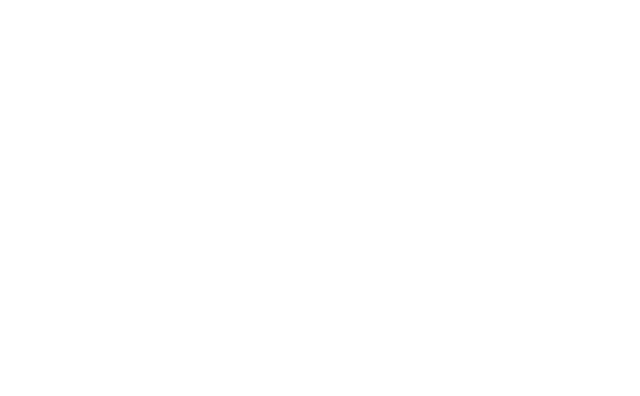
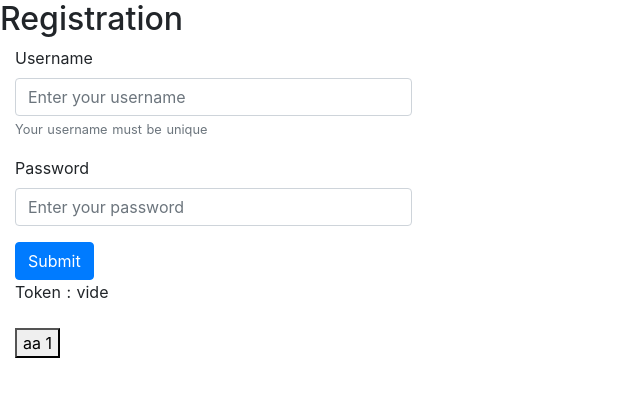
Before and after one commit to matteyeux/youtube, a Nuxt app in the folder newFront/myyoutubeapp/: page /auth/login in a window 1280 px wide. Before the commit this address had no page. Shown: the top 396 px of the page, without its empty margins (0-640 px from the left). Built offline with nearby package versions, Linux system fonts and the light colour scheme.

Commit message:
Authntification and save token in cookie

```diff
--- a/newFront/myyoutubeapp/layouts/default.vue
+++ b/newFront/myyoutubeapp/layouts/default.vue
@@ -3,6 +3,14 @@
     <nuxt />
   </div>
 </template>
+
+<script>
+export default {
+  data() {
+    this.$store.commit('updateToken', this.$cookies.get('token'))
+  }
+}
+</script>
 
 <style>
 html {
--- a/newFront/myyoutubeapp/nuxt.config.js
+++ b/newFront/myyoutubeapp/nuxt.config.js
@@ -42,6 +42,7 @@ export default {
     // Doc: https://axios.nuxtjs.org/usage
     '@nuxtjs/axios',
     '@nuxtjs/pwa',
+    'cookie-universal-nuxt',
   ],
   /*
   ** Axios module configuration
--- a/newFront/myyoutubeapp/package.json
+++ b/newFront/myyoutubeapp/package.json
@@ -16,6 +16,7 @@
     "axios": "^0.19.0",
     "bootstrap": "^4.1.3",
     "bootstrap-vue": "^2.0.0-rc.11",
+    "cookie-universal-nuxt": "^2.0.16",
     "element-ui": "^2.9.2",
     "nuxt": "^2.0.0"
   },
--- /dev/null
+++ b/newFront/myyoutubeapp/pages/auth/login.vue
@@ -0,0 +1,69 @@
+<template>
+  <div class="page_container">
+    <div>
+      <div class="nav">
+      </div>
+      <h2 class="subtitle">Registration</h2>
+      <div>
+        <div class="col-md-4">
+          <form @submit.prevent="formSubmit">
+          <div class="form-group">
+            <label for="InputUsername">Username</label>
+            <input type="text" v-model="username" class="form-control" id="InputUsername" placeholder="Enter your username" required>
+            <small id="usernameHelp" class="form-text text-muted">Your username must be unique</small>
+          </div>
+          <div class="form-group">
+            <label for="InputPassword">Password</label>
+            <input type="password" v-model="password" class="form-control" placeholder="Enter your password" required>
+          </div>
+          <button type="submit" class="btn btn-primary">Submit</button>
+          </form>
+          Token : {{ token }}
+          <br/>{{ $store.state.token }}<br/>
+          <button @click="$store.commit('updateToken', 'ahah')">aa {{ $store.state.counter }}</button>
+
+        </div>
+      </div>
+    </div>
+  </div>
+</template>
+
+<script>
+import axios from 'axios'
+
+export default {
+  data() {
+    return {
+      username: '',
+      output: '',
+      token: 'vide'
+    };
+  },
+  methods: {
+    formSubmit(e) {
+      const {data} = axios
+      .post('http://localhost:5000/auth', {
+        username: this.username,
+        password: this.password
+      })
+      .then((result) => {
+        console.log(result.data.data.token);
+        this.token = result.data.data.token;
+
+        //set cookie token
+        this.$cookies.set('token', result.data.data.token, {
+          path: '/',
+          maxAge: 60 * 60 * 24 * 7
+        })
+
+        this.$store.commit('updateToken', result.data.data.token)
+      })
+    }
+  }
+};
+
+</script>
+
+<style>
+
+</style>
--- a/newFront/myyoutubeapp/pages/users/index.vue
+++ b/newFront/myyoutubeapp/pages/users/index.vue
@@ -6,6 +6,7 @@
         <nuxt-link to="/videos" class="button--grey">Liste des vidéos</nuxt-link>
       </div>
       <h2 class="subtitle">List Users</h2>
+      {{ $store.state.token }}
       <div>
         <ul>
           <li v-for="user in users.data" class="item">
--- /dev/null
+++ b/newFront/myyoutubeapp/store/index.js
@@ -0,0 +1,15 @@
+export const state = () => ({
+  counter: 1,
+  token: 'v',
+  list: [],
+  car: {}
+})
+
+export const mutations = {
+  increment (state) {
+    state.counter++
+  },
+  updateToken (state, token) {
+    state.token = token
+  }
+}
```
Also changed, not shown: 1 other file (tests, documents, lock files or other folders).
